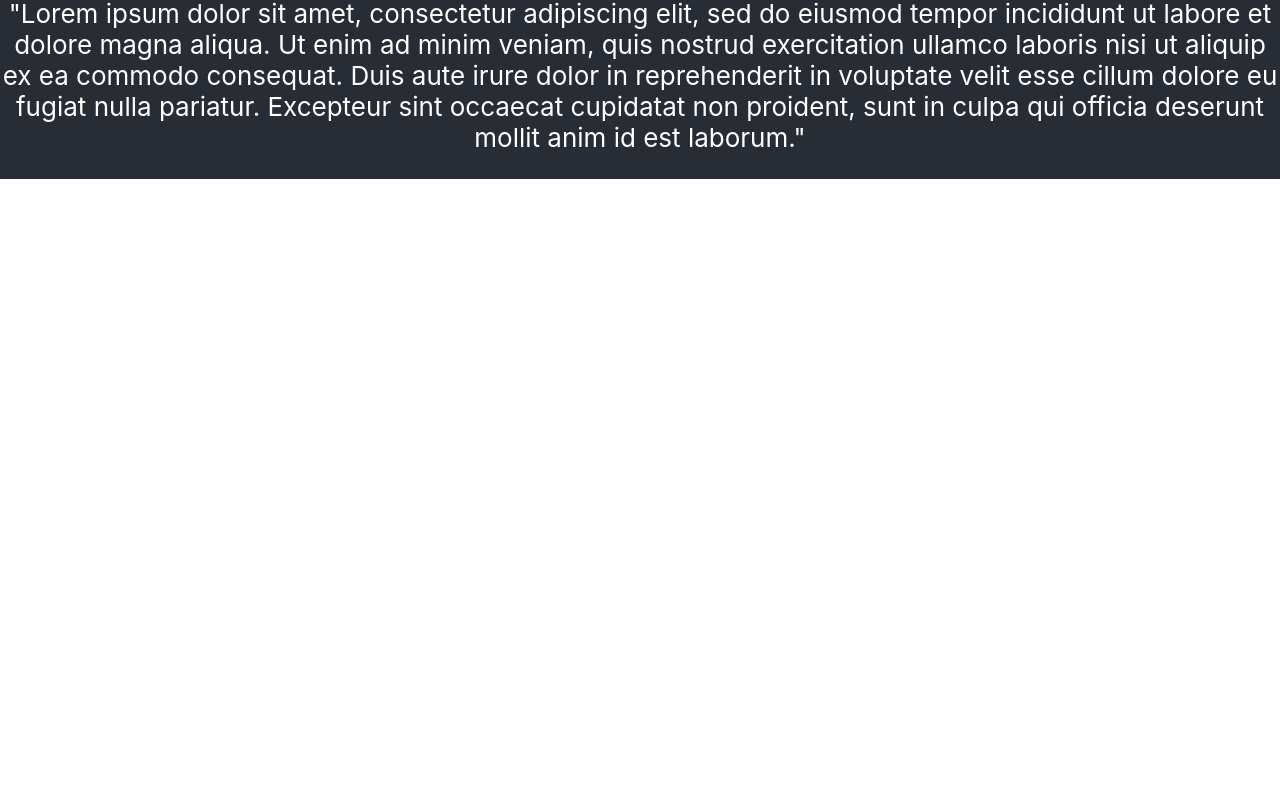
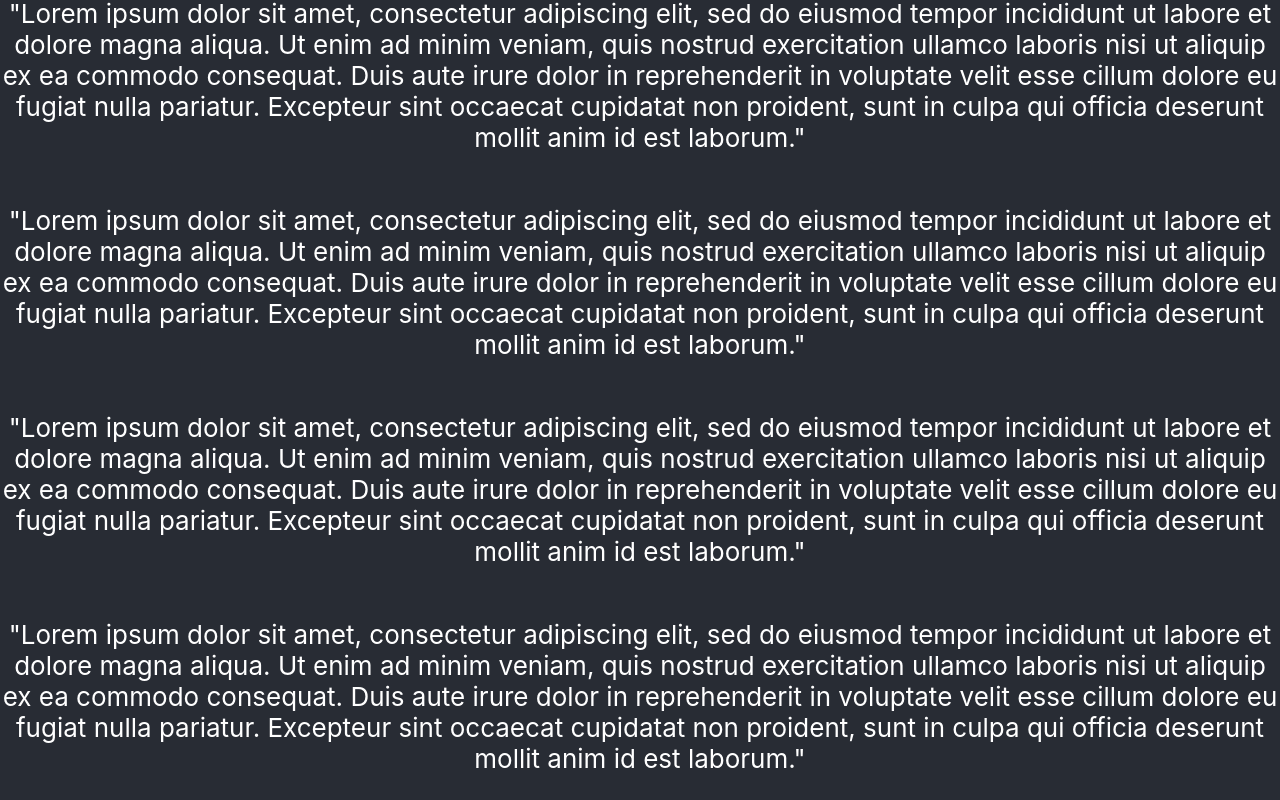
Before and after one commit to gdutk007/myhomepage, a React (Create React App) app: page / in a window 1280 px wide. Shown: the part 1000-1800 px from the top of the page. Before the commit the page ends 1179 px from the top, so only its background shows below. Built offline with nearby package versions, Linux system fonts and the light colour scheme.

Commit message:
Removed unused code.

```diff
--- a/src/App.js
+++ b/src/App.js
@@ -44,6 +44,33 @@
       cupidatat non proident, sunt in culpa qui officia deserunt mollit anim id
       est laborum."
         </p>
+        <p>
+        "Lorem ipsum dolor sit amet, consectetur adipiscing elit, sed do eiusmod
+      tempor incididunt ut labore et dolore magna aliqua. Ut enim ad minim
+      veniam, quis nostrud exercitation ullamco laboris nisi ut aliquip ex ea
+      commodo consequat. Duis aute irure dolor in reprehenderit in voluptate
+      velit esse cillum dolore eu fugiat nulla pariatur. Excepteur sint occaecat
+      cupidatat non proident, sunt in culpa qui officia deserunt mollit anim id
+      est laborum."
+        </p>
+        <p>
+        "Lorem ipsum dolor sit amet, consectetur adipiscing elit, sed do eiusmod
+      tempor incididunt ut labore et dolore magna aliqua. Ut enim ad minim
+      veniam, quis nostrud exercitation ullamco laboris nisi ut aliquip ex ea
+      commodo consequat. Duis aute irure dolor in reprehenderit in voluptate
+      velit esse cillum dolore eu fugiat nulla pariatur. Excepteur sint occaecat
+      cupidatat non proident, sunt in culpa qui officia deserunt mollit anim id
+      est laborum."
+        </p>
+        <p>
+        "Lorem ipsum dolor sit amet, consectetur adipiscing elit, sed do eiusmod
+      tempor incididunt ut labore et dolore magna aliqua. Ut enim ad minim
+      veniam, quis nostrud exercitation ullamco laboris nisi ut aliquip ex ea
+      commodo consequat. Duis aute irure dolor in reprehenderit in voluptate
+      velit esse cillum dolore eu fugiat nulla pariatur. Excepteur sint occaecat
+      cupidatat non proident, sunt in culpa qui officia deserunt mollit anim id
+      est laborum."
+        </p>
 
       </header>
     </div>
--- a/src/index.js
+++ b/src/index.js
@@ -3,7 +3,6 @@
 import './index.css';
 import App from './App';
 import * as serviceWorker from './serviceWorker';
-
 
 ReactDOM.render(
   <React.StrictMode>
```
Also changed, not shown: src/components/Navbar.js (+1 -20 lines), src/hooks/useSticky.js (deleted, +0 -22 lines).
